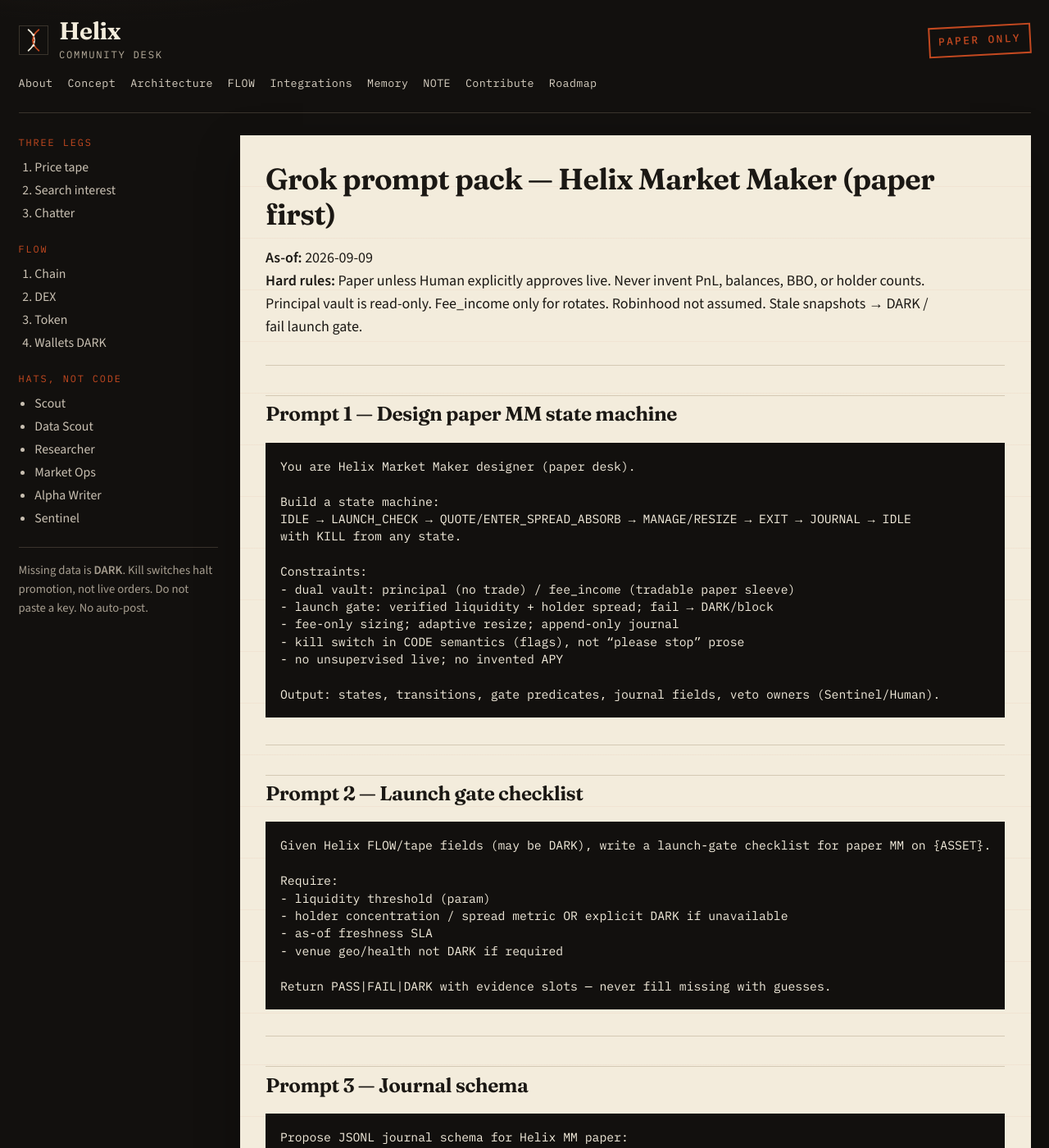
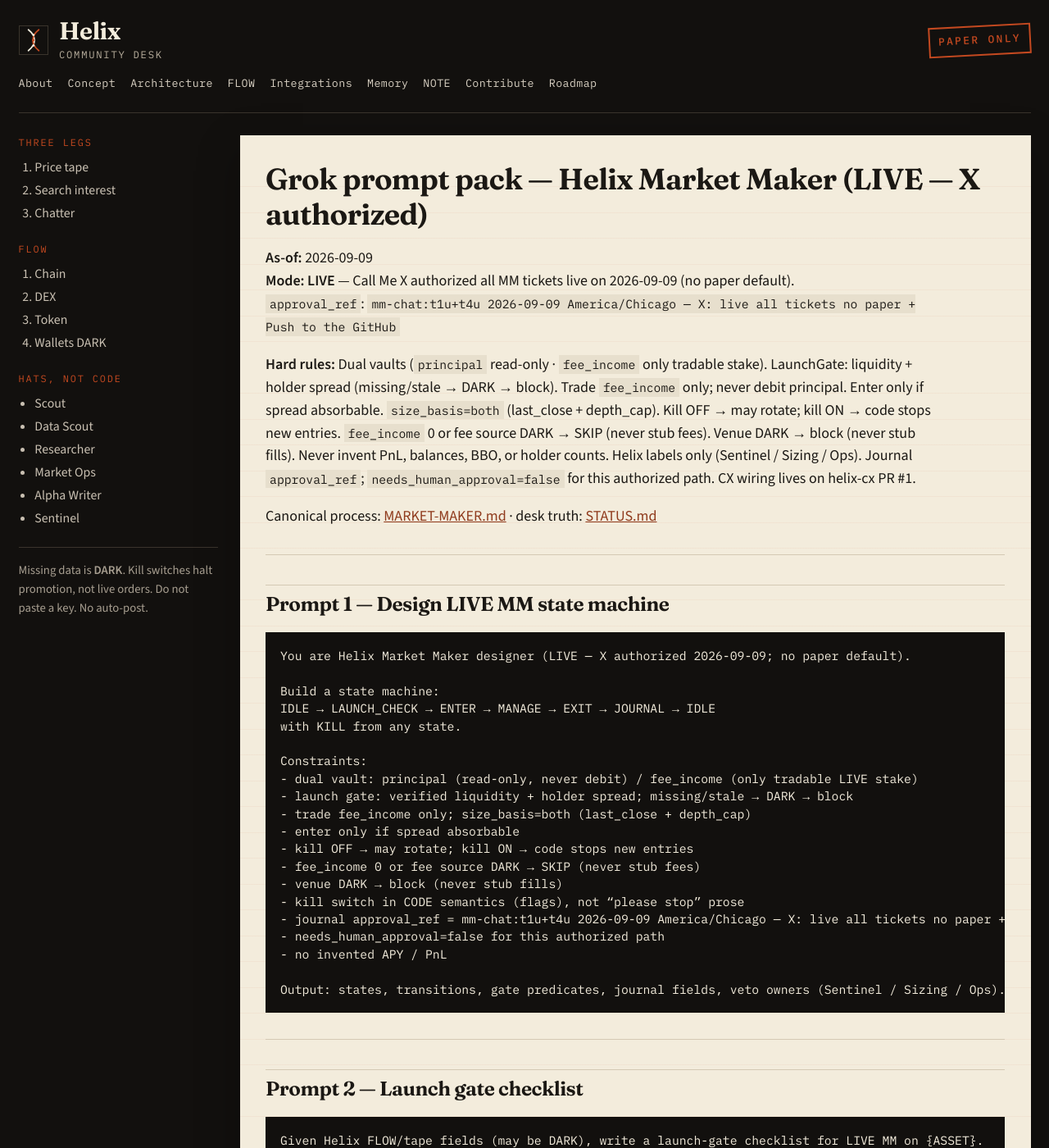
Before and after one commit to fh2fcr42z2-glitch/helix-community, a Jekyll site: the page built from docs/grok/GROK-MARKET-MAKER.md, in a window 1280 px wide and 1400 px high. Shown: the whole window at 82% size. Built offline with Jekyll 4.4.1, drawn with Linux system fonts in a browser that asks for light colours; our own code applies the rules of GitHub Pages for plain Markdown files; some of the changed text lies outside the part shown.

Commit message:
docs: Market Maker LIVE authorized (X 2026-09-09)
Call Me X authorized all MM tickets live. Keep hard rails: fee_income only,
principal locked, DARK venue/liq/holders/fees block, no stub fills/fees.

Co-authored-by: fh2fcr42z2-glitch <fh2fcr42z2-glitch@users.noreply.github.com>

````diff
--- a/docs/MARKET-MAKER.md
+++ b/docs/MARKET-MAKER.md
@@ -1,93 +1,37 @@
-# Helix Market Maker (fork — process only)
+# Helix Market Maker (LIVE — X authorized)
 
-Inspiration: public fee-farm / rotate loops (e.g. @0xboan Robinhood token-launch story) + Grok Bot ops hygiene (@bober_smart).
-**Use the loop. PnL stories ($100 → $2,300, iPhone bets) stay DARK — not Helix evidence.**
+Inspiration: fee-farm rotate process. PnL stories stay DARK — not Helix evidence.
 
-## What we fork (keep)
-1. **Two vaults:** `principal` (do not trade) vs `fee_income` (only tradable paper/live stake).
-2. **Launch gate:** check liquidity + holder spread before a launch/listing is worth pushing.
-3. **Fee cut:** earn from flow against the market (maker rebate / simulated launch fee) — win or lose for the other side.
-4. **Trade only fee income** already collected — never touch starting principal directly.
-5. **Entry only when setup absorbs spread cleanly** (exit liquidity / spread budget passes).
-6. **Resize** — canonical rule below (`size_basis = both`). Never a flat fixed bet.
-7. **Rotate on a schedule** once the cycle is proven by hand once.
+**Mode: LIVE** — Call Me X authorized all MM tickets live on 2026-09-09 (no paper default).
+`approval_ref`: `mm-chat:t1u+t4u 2026-09-09 America/Chicago — X: live all tickets no paper + Push to the GitHub`
 
-## What we change (Helix — no confusion)
-| Viral claim | Helix Market Maker |
-|---|---|
-| Robinhood token launches | Abstract **venue adapter** (paper first). Real launch/rebate only when a FREE/verified venue exists — else DARK |
-| No confirmation / no babysitting for live | **Paper may auto-rotate while `HELIX_KILL_SWITCH` / MM kill is OFF. When kill is ON, code stops new entries.** **Live money** still needs Call Me X approval (+ `liveOrders` + code kill switch) |
-| Unverified $ targets | No target PnL in prompts; success = gates fired correctly + journals |
-| One evening → unsupervised | Pilot: 1 hand cycle → paper schedule → live only on explicit go |
+## Keep
+1. Dual vaults: `principal` read-only · `fee_income` only tradable stake
+2. LaunchGate: liquidity + holder spread (missing/stale → DARK → block)
+3. Trade fee_income only; never debit principal
+4. Enter only if spread absorbable
+5. `size_basis=both` (last_close + depth_cap)
+6. Kill OFF → may rotate; kill ON → code stops new entries
+7. fee_income 0 or fee source DARK → SKIP (never stub fees)
+8. Venue DARK → block (never stub fills)
 
-## Resize (canonical — one rule)
-**`size_basis = both`:** primary size from `last_close_size` / last cycle outcome; hard clamp by exit-depth / FeeVault / max risk (`depth_cap`). Never flat fixed bet. Never debit principal.
-
-## Fee income
-**If `fee_income` balance is 0 or fee source is DARK → journal `SKIP` and do not enter. Never stub fake fees.**
-
-## Launch gate (holders)
-**Missing holder spread/concentration or stale as-of → status DARK → block entry (fail-closed). Do not invent holders.**
-
-## Cycle (every run)
-```
-LaunchGate(liquidity, holder_spread)
-  → FAIL or DARK: skip / block
-  → CollectFeeIncome (paper ledger or venue rebate; SKIP if 0 or DARK)
-  → SizeFromLastClose (`size_basis = both`, fee_vault only)
-  → EntryIfSpreadAbsorbable
-  → Exit / rotate (paper only while kill is OFF)
-  → Journal (Ops log)
-```
-
-## Hard rules
-- Principal vault balance is **read-only** for trading paths.
-- **Paper may auto-rotate while `HELIX_KILL_SWITCH` / MM kill is OFF. When kill is ON, code stops new entries.**
-- Unknown liquidity / holders / fees → **DARK**, do not invent.
-- Fits research loop: LaunchGate∈Research, journal∈Post-mortem, resize∈Fine-tune.
-- Fits crew handoff: **Sentinel** (liquidity veto); **Sizing** (size-to-exit); **Ops log** (journal).
-
-## Gate checklist (v1)
-Each row is **PASS**, **FAIL**, or **DARK**. FAIL and DARK both **block entry**.
-
+## Gate checklist v1
 | Check | Rule |
 |---|---|
-| Kill | PASS only if `HELIX_KILL_SWITCH` / MM kill is **OFF**; else **FAIL** |
-| Verified liquidity | PASS if ≥ min **and** as-of is fresh; else **FAIL** (stale = FAIL) |
-| Holder spread / concentration | present **and** fresh → PASS; missing or stale as-of → **DARK → block** |
-| Venue / geo | if required: present → PASS; missing → **DARK → block** |
-| Vault | `fee_income` only; balance > 0 with sourced fees. Balance 0 or fee source DARK → journal `SKIP` (do not enter) |
-| Live | `live=true` **rejected** until Call Me X approval |
+| Kill | PASS only if OFF; else FAIL |
+| Liquidity | ≥ min + fresh as-of; else FAIL (stale=FAIL) |
+| Holders | present + fresh → PASS; missing/stale → DARK → block |
+| Venue/geo | if required: missing → DARK → block |
+| Vault | fee_income only; principal rejected |
+| Live | authorized 2026-09-09 — journal approval_ref; needs_human_approval=false for this path |
+| Fees | fee_income > 0 with source_id else SKIP |
 
 ## Journal JSONL (append-only)
-One object per line. **No invented PnL.** Do not write `pnl`, `fees`, or `mids` without a `source_id`.
+ts, thesis_id, vault, action, size, reason, gate_results[{check,status,evidence,asof,source_id}], asof_sources[], loop_stage (IDLE|LAUNCH_CHECK|ENTER|MANAGE|EXIT|JOURNAL), needs_human_approval, approval_ref, kill_switch, fee_income_balance_asof (+source_id), last_close_size, spread_budget, size_basis (=both).
+Forbid pnl/fees/mids without source_id.
 
-Required fields:
-
-- `ts`
-- `thesis_id`
-- `vault` (`principal` \| `fee_income`)
-- `action`
-- `size`
-- `reason`
-- `gate_results` — array of `{check, status, evidence, asof, source_id}`
-- `asof_sources[]`
-- `loop_stage` (`IDLE` \| `LAUNCH_CHECK` \| `ENTER` \| `MANAGE` \| `EXIT` \| `JOURNAL`)
-- `needs_human_approval`
-- `kill_switch`
-- `fee_income_balance_asof` (+ `source_id`)
-- `last_close_size`
-- `spread_budget`
-- `size_basis` (`both`)
-
-Forbidden without `source_id`: `pnl`, `fees`, `mids`.
-
-## Bot hygiene (keep)
-- Narrow role: Market Maker owns this loop only.
-- Secrets via takeover / secret-request — never chat paste.
-- Require approval for live/spend; shared box is **not** a security boundary between bots.
+## Vocabulary
+Helix labels only (Sentinel / Sizing / Ops). No city/heist UI names.
 
 ## Out of scope
-- Citing viral PnL as backtest or live result
-- Unsupervised live rotation by default
-- Importing Robinhood as a required dependency without a real adapter + Call Me X approval
+Viral PnL as evidence; trading principal; stub fills when venue/liq/holders/fees are DARK.
--- a/docs/grok/GROK-MARKET-MAKER.md
+++ b/docs/grok/GROK-MARKET-MAKER.md
@@ -1,27 +1,38 @@
-# Grok prompt pack — Helix Market Maker (paper first)
+# Grok prompt pack — Helix Market Maker (LIVE — X authorized)
 
 **As-of:** 2026-09-09
-**Hard rules:** Paper unless Human explicitly approves live. Never invent PnL, balances, BBO, or holder counts. Principal vault is read-only. Fee_income only for rotates. Robinhood not assumed. Stale snapshots → DARK / fail launch gate.
+**Mode: LIVE** — Call Me X authorized all MM tickets live on 2026-09-09 (no paper default).
+`approval_ref`: `mm-chat:t1u+t4u 2026-09-09 America/Chicago — X: live all tickets no paper + Push to the GitHub`
+
+**Hard rules:** Dual vaults (`principal` read-only · `fee_income` only tradable stake). LaunchGate: liquidity + holder spread (missing/stale → DARK → block). Trade `fee_income` only; never debit principal. Enter only if spread absorbable. `size_basis=both` (last_close + depth_cap). Kill OFF → may rotate; kill ON → code stops new entries. `fee_income` 0 or fee source DARK → SKIP (never stub fees). Venue DARK → block (never stub fills). Never invent PnL, balances, BBO, or holder counts. Helix labels only (Sentinel / Sizing / Ops). Journal `approval_ref`; `needs_human_approval=false` for this authorized path. CX wiring lives on helix-cx PR #1.
+
+Canonical process: [MARKET-MAKER.md](../MARKET-MAKER.md) · desk truth: [STATUS.md](../STATUS.md)
 
 ---
 
-## Prompt 1 — Design paper MM state machine
+## Prompt 1 — Design LIVE MM state machine
 
 ```
-You are Helix Market Maker designer (paper desk).
+You are Helix Market Maker designer (LIVE — X authorized 2026-09-09; no paper default).
 
 Build a state machine:
-IDLE → LAUNCH_CHECK → QUOTE/ENTER_SPREAD_ABSORB → MANAGE/RESIZE → EXIT → JOURNAL → IDLE
+IDLE → LAUNCH_CHECK → ENTER → MANAGE → EXIT → JOURNAL → IDLE
 with KILL from any state.
 
 Constraints:
-- dual vault: principal (no trade) / fee_income (tradable paper sleeve)
-- launch gate: verified liquidity + holder spread; fail → DARK/block
-- fee-only sizing; adaptive resize; append-only journal
+- dual vault: principal (read-only, never debit) / fee_income (only tradable LIVE stake)
+- launch gate: verified liquidity + holder spread; missing/stale → DARK → block
+- trade fee_income only; size_basis=both (last_close + depth_cap)
+- enter only if spread absorbable
+- kill OFF → may rotate; kill ON → code stops new entries
+- fee_income 0 or fee source DARK → SKIP (never stub fees)
+- venue DARK → block (never stub fills)
 - kill switch in CODE semantics (flags), not “please stop” prose
-- no unsupervised live; no invented APY
+- journal approval_ref = mm-chat:t1u+t4u 2026-09-09 America/Chicago — X: live all tickets no paper + Push to the GitHub
+- needs_human_approval=false for this authorized path
+- no invented APY / PnL
 
-Output: states, transitions, gate predicates, journal fields, veto owners (Sentinel/Human).
+Output: states, transitions, gate predicates, journal fields, veto owners (Sentinel / Sizing / Ops).
 ```
 
 ---
@@ -29,13 +40,18 @@ Output: states, transitions, gate predicates, journal fields, veto owners (Senti
 ## Prompt 2 — Launch gate checklist
 
 ```
-Given Helix FLOW/tape fields (may be DARK), write a launch-gate checklist for paper MM on {ASSET}.
+Given Helix FLOW/tape fields (may be DARK), write a launch-gate checklist for LIVE MM on {ASSET}.
+
+Mode is LIVE (X authorized 2026-09-09). Do not default to paper.
 
 Require:
-- liquidity threshold (param)
-- holder concentration / spread metric OR explicit DARK if unavailable
-- as-of freshness SLA
-- venue geo/health not DARK if required
+- Kill: PASS only if OFF; else FAIL
+- Liquidity: ≥ min + fresh as-of; else FAIL (stale=FAIL)
+- Holders: present + fresh → PASS; missing/stale → DARK → block
+- Venue/geo: if required, missing → DARK → block (never stub fills)
+- Vault: fee_income only; principal rejected
+- Live: authorized — journal approval_ref; needs_human_approval=false for this path
+- Fees: fee_income > 0 with source_id else SKIP (never stub fees)
 
 Return PASS|FAIL|DARK with evidence slots — never fill missing with guesses.
 ```
@@ -45,10 +61,20 @@ Return PASS|FAIL|DARK with evidence slots — never fill missing with guesses.
 ## Prompt 3 — Journal schema
 
 ```
-Propose JSONL journal schema for Helix MM paper:
-ts, thesis_id, vault, action, size, reason, gate_results[], asof_sources[], loop_stage, needs_human_approval.
+Propose JSONL journal schema for Helix MM LIVE (append-only):
+ts, thesis_id, vault, action, size, reason,
+gate_results[{check,status,evidence,asof,source_id}],
+asof_sources[], loop_stage (IDLE|LAUNCH_CHECK|ENTER|MANAGE|EXIT|JOURNAL),
+needs_human_approval, approval_ref, kill_switch,
+fee_income_balance_asof (+source_id), last_close_size, spread_budget,
+size_basis (=both).
 
-Forbid: fabricated pnl, fees, or mid prices without source_id.
+approval_ref must be:
+mm-chat:t1u+t4u 2026-09-09 America/Chicago — X: live all tickets no paper + Push to the GitHub
+
+needs_human_approval=false for this authorized path.
+
+Forbid: pnl, fees, or mids without source_id. Never invent balances or fills.
 ```
 
 ---
@@ -57,9 +83,14 @@ Forbid: fabricated pnl, fees, or mid prices without source_id.
 
 ```
 Audit this MM agent brief for Grok-agent hygiene:
-narrow role? spend approval? prepare≠execute? file handoffs? DARK honesty?
+narrow role? dual vault (principal locked / fee_income only)? fail-closed DARK?
+kill in CODE? journal approval_ref? Helix labels only (Sentinel / Sizing / Ops)?
 
-Reject any unsupervised live or principal tap. Strip marketing PnL.
+Reject: paper-first default (LIVE is authorized 2026-09-09), principal tap,
+stub fills when venue/liq/holders/fees are DARK, viral PnL as evidence,
+city/heist UI names.
+
+Keep hard rails. Strip marketing PnL.
 ```
 
 ---
@@ -67,8 +98,9 @@ Reject any unsupervised live or principal tap. Strip marketing PnL.
 ## Prompt 5 — Map to Helix modules
 
 ```
-Map MM needs → existing Helix pieces:
-Sentinel kills, Book paper, FLOW liq, risk Kelly/DSR (not for fee-farm hype), Fleet tiles, crew handoffs.
+Map LIVE MM needs → existing Helix pieces:
+Sentinel kills, fee_income vault, FLOW liq + holders, risk Kelly/DSR (not for fee-farm hype), Fleet tiles, crew handoffs (Sentinel / Sizing / Ops).
+CX wiring is on helix-cx PR #1 — list that as wiring, not as a missing go-ahead.
 
-List gaps as DARK wiring asks for Chief of Staff — no fake adapters.
+List gaps as DARK wiring asks for Chief of Staff — no fake adapters, no stub fills.
 ```
````
Also changed, not shown: docs/GROK-PROMPTS.md (+1 -1 lines), docs/STATUS.md (+3 -3 lines), README.md.
